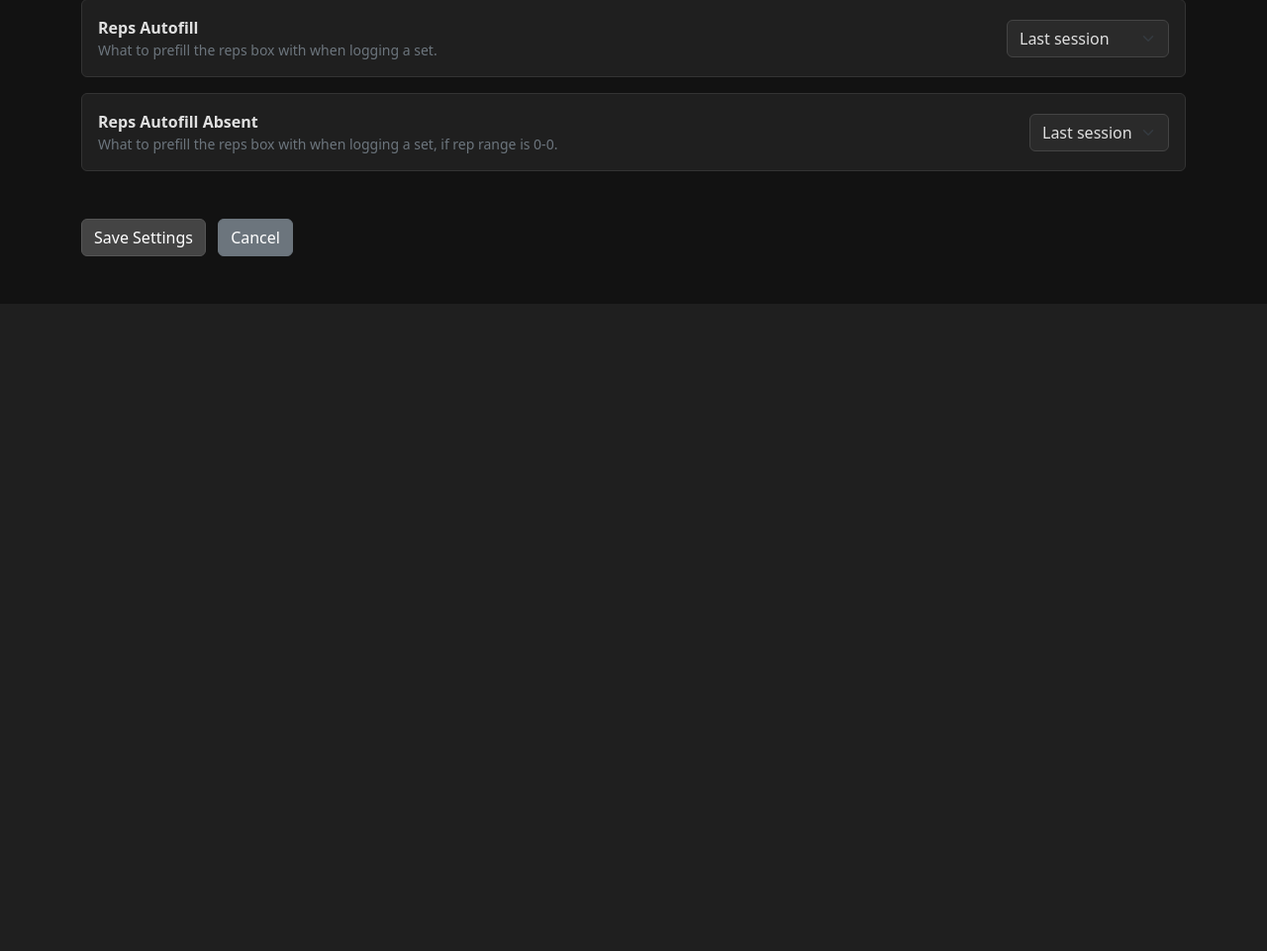
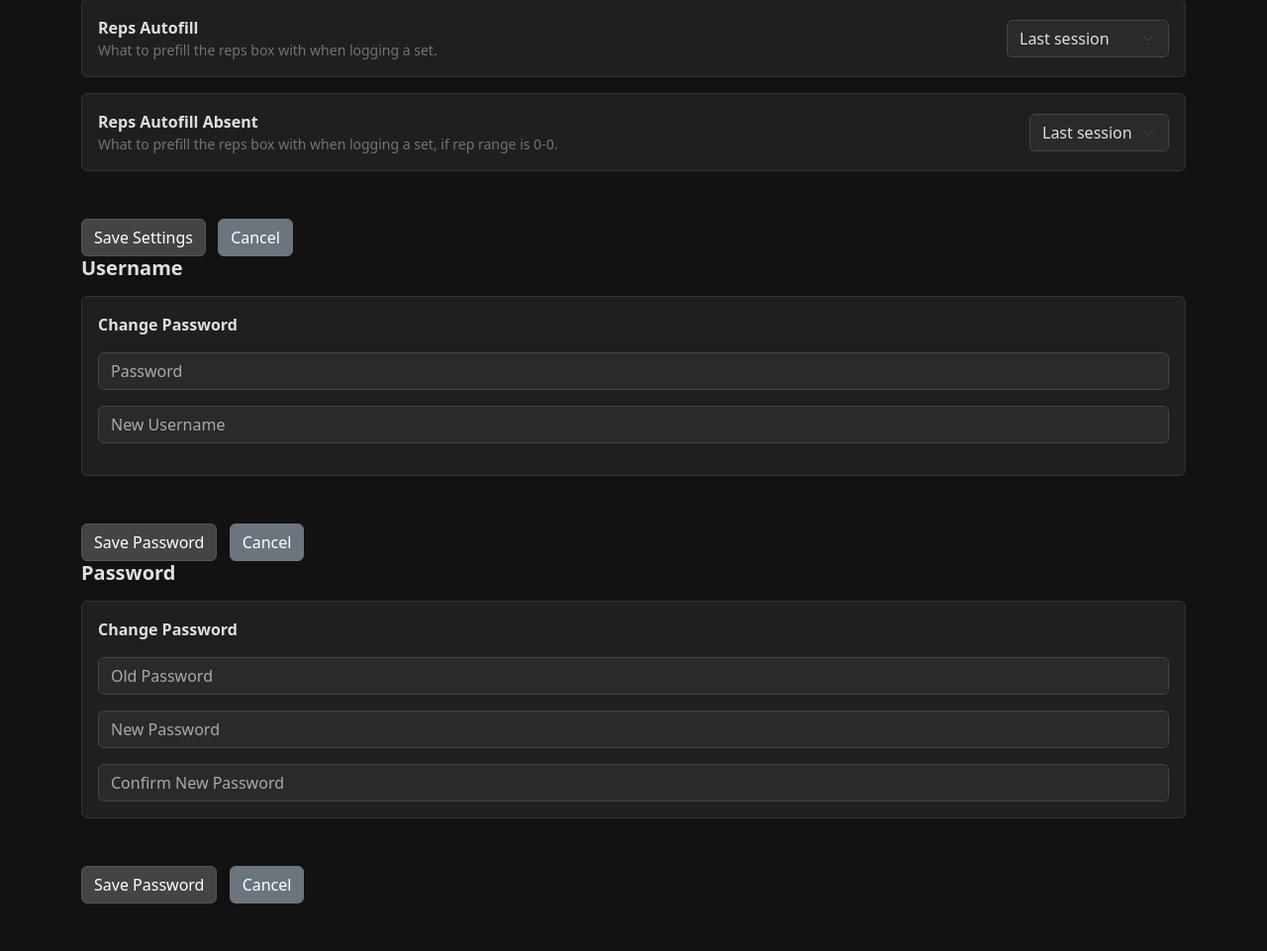
Before and after one commit to ErikAfdahl/liftingTracker, a Flask app: page /settings in a window 1280 px wide. Shown: the part 1629-2590 px from the top of the page at 99% size. Before the commit the page ends 1936 px from the top, so only its background shows below. Run offline with Flask 3, Linux system fonts and the light colour scheme; the visitor is signed in with stand-in values (Sample User, id 1); data that the repository does not hold is empty.

Commit message:
username and password changing

```diff
--- a/lsdApp.py
+++ b/lsdApp.py
@@ -615,6 +615,45 @@ def settings():
 
         success_message = "Settings saved!" if request.args.get("success") else None
 
+    elif request.method == "POST" and request.form.get("action") == "save_password":
+        old_password = request.form.get("old_password")
+        new_password = request.form.get("new_password")
+        confirm_new_password = request.form.get("confirm_new_password")
+
+        if not old_password or not new_password or not confirm_new_password:
+            error_message = "Please fill in all fields."
+        elif checkPassword(old_password, session["password"]):
+            error_message = "Incorrect password."
+        elif new_password != confirm_new_password:
+            error_message = "Passwords don't match."
+        else:
+            updateUser(session["user_id"], {
+                "password": hashPassword(new_password)
+            })
+
+            session["settings"] = {
+                "password": hashPassword(new_password)
+            }
+
+        success_message = "Password Updated!" if request.args.get("success") else None
+
+    elif request.method == "POST" and request.form.get("action") == "save_account":
+        password = request.form.get("password")
+        user_name = request.form.get("user_name")
+
+        if checkPassword(password, session["password"]):
+            error_message = "Incorrect password."
+        else:
+            updateUser(session["user_id"], {
+                "user_name": user_name
+            })
+
+            session["settings"] = {
+                "user_name": user_name
+            }
+
+        success_message = "Username Updated!" if request.args.get("success") else None
+
     users = getAllUsers()
     user = next((u for u in users if str(u["user_id"]) == str(session["user_id"])), None)
 
@@ -638,7 +677,10 @@ def settings():
 
     print(f"Improvement coefficient: {settings['improvement_coef']}")
 
-    return render_template("settings.html", settings=settings, success_message=success_message, error_message=error_message)
+    return render_template("settings.html",
+                           settings=settings,
+                           success_message=success_message,
+                           error_message=error_message)
 
 @app.route("/home")
 def home():
--- a/templates/settings.html
+++ b/templates/settings.html
@@ -297,4 +297,66 @@
     </div>
 </form>
 
+<form method="POST">
+    <input type="hidden" name="action" value="save_account">
+
+    <div class="mb-5">
+        <div class="d-flex align-items-center gap-2 mb-3">
+            <h5 class="fw-bold mb-0">Username</h5>
+        </div>
+
+        <div class="card mb-3">
+            <div class="card-body">
+                <span class="fw-bold d-block mb-3">Change Password</span>
+                <div class="mb-3">
+                    <input type="password" name="password" class="form-control"
+                           placeholder="Password" autocomplete="current-password">
+                </div>
+                <div class="mb-3">
+                    <input type="text" name="user_name" class="form-control"
+                           placeholder="New Username" autocomplete="new-username">
+                </div>
+            </div>
+        </div>
+    </div>
+
+    <div class="mt-4">
+        <button type="submit" class="btn btn-primary">Save Password</button>
+        <a href="/home" class="btn btn-secondary ms-2">Cancel</a>
+    </div>
+</form>
+
+<form method="POST">
+    <input type="hidden" name="action" value="save_password">
+
+    <div class="mb-5">
+        <div class="d-flex align-items-center gap-2 mb-3">
+            <h5 class="fw-bold mb-0">Password</h5>
+        </div>
+
+        <div class="card mb-3">
+            <div class="card-body">
+                <span class="fw-bold d-block mb-3">Change Password</span>
+                <div class="mb-3">
+                    <input type="password" name="old_password" class="form-control"
+                           placeholder="Old Password" autocomplete="current-password">
+                </div>
+                <div class="mb-3">
+                    <input type="password" name="new_password" class="form-control"
+                           placeholder="New Password" autocomplete="new-password">
+                </div>
+                <div class="mb-0">
+                    <input type="password" name="confirm_password" class="form-control"
+                           placeholder="Confirm New Password" autocomplete="new-password">
+                </div>
+            </div>
+        </div>
+    </div>
+
+    <div class="mt-4">
+        <button type="submit" class="btn btn-primary">Save Password</button>
+        <a href="/home" class="btn btn-secondary ms-2">Cancel</a>
+    </div>
+</form>
+
 {% endblock %}
```
